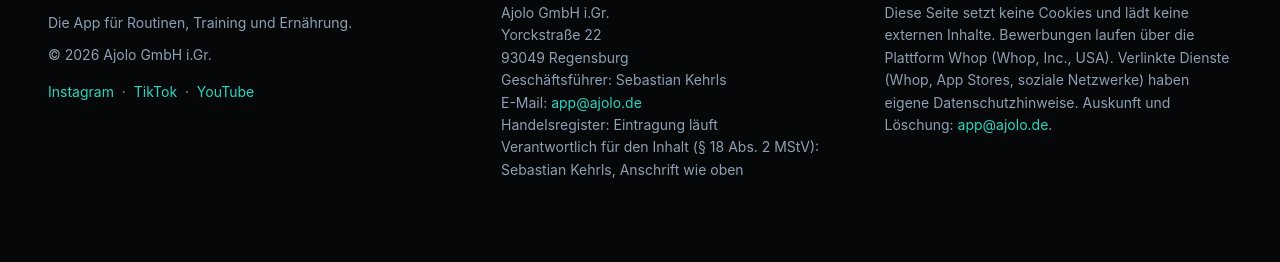
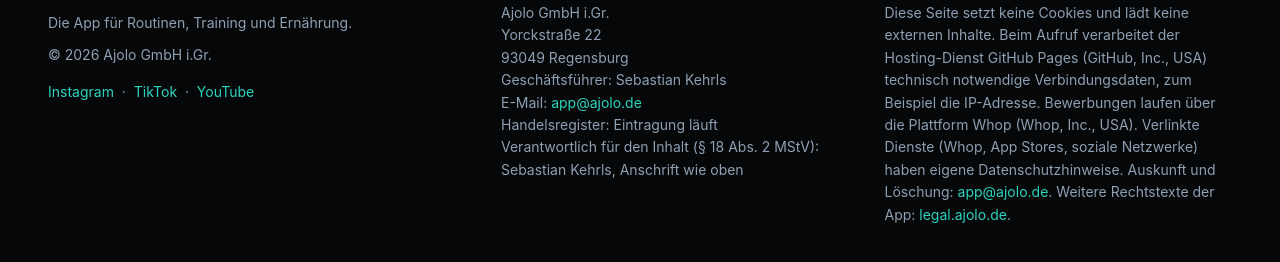
Before and after one commit to ajolo-app/ajolo-partner, a plain HTML site: page index.html in a window 1280 px wide. Shown: the part 8232-8494 px from the top of the page. Drawn offline with Linux system fonts and the light colour scheme; animation ran at ten frames a second.

Commit message:
Datenschutz: Hosting bei GitHub Pages und Link zu legal.ajolo.de
Co-Authored-By: Claude Sonnet 5.5 <noreply@anthropic.com>

```diff
--- a/index.html
+++ b/index.html
@@ -509,7 +509,7 @@ footer a{color:var(--mint)}
       </div>
       <div id="datenschutz">
         <h4>Datenschutz</h4>
-        <p>Diese Seite setzt keine Cookies und lädt keine externen Inhalte. Bewerbungen laufen über die Plattform Whop (Whop, Inc., USA). Verlinkte Dienste (Whop, App Stores, soziale Netzwerke) haben eigene Datenschutzhinweise. Auskunft und Löschung: <a href="mailto:app@ajolo.de">app@ajolo.de</a>.</p>
+        <p>Diese Seite setzt keine Cookies und lädt keine externen Inhalte. Beim Aufruf verarbeitet der Hosting-Dienst GitHub Pages (GitHub, Inc., USA) technisch notwendige Verbindungsdaten, zum Beispiel die IP-Adresse. Bewerbungen laufen über die Plattform Whop (Whop, Inc., USA). Verlinkte Dienste (Whop, App Stores, soziale Netzwerke) haben eigene Datenschutzhinweise. Auskunft und Löschung: <a href="mailto:app@ajolo.de">app@ajolo.de</a>. Weitere Rechtstexte der App: <a href="https://legal.ajolo.de" rel="noopener">legal.ajolo.de</a>.</p>
       </div>
     </div>
   </div>
```
